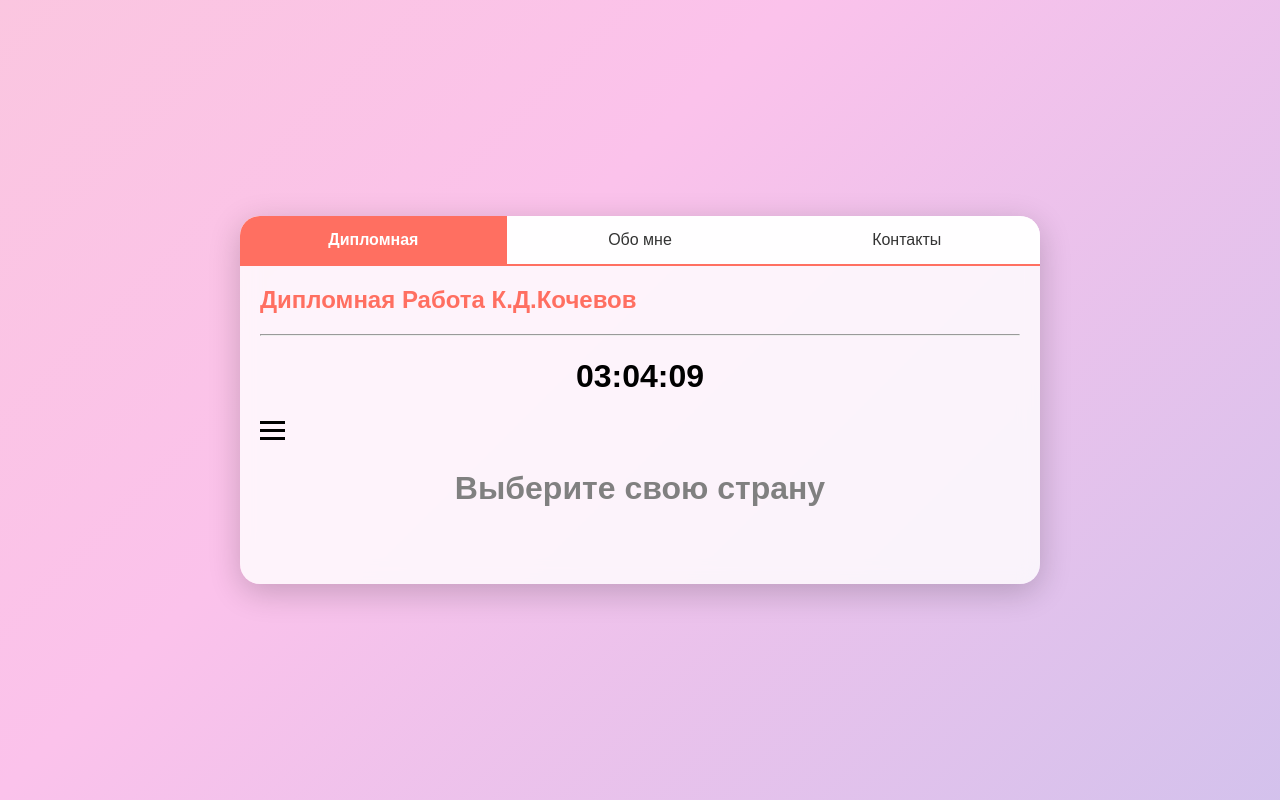
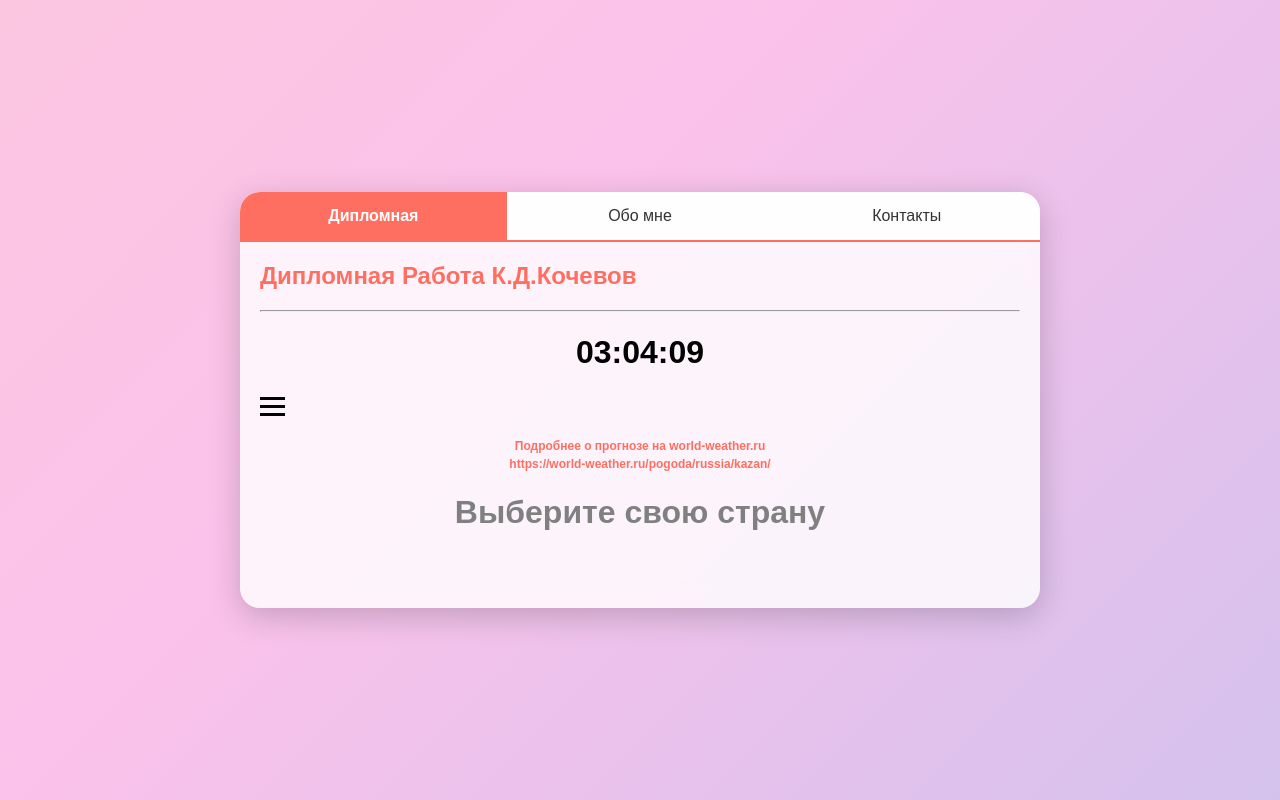
Before and after one commit to kIRILL222222222222/kursova, a plain HTML site: page index.html in a window 1280 px wide. Drawn offline with Linux system fonts and the light colour scheme; a script that the page names is missing.

Commit message:
Update index.html

```diff
--- a/index.html
+++ b/index.html
@@ -4,7 +4,7 @@
 <head>
 	<meta charset="UTF-8">
 	<meta name="viewport" content="width=device-width, initial-scale=1.0">
-	<title>Сайт с вкладками и необычным дизайном</title>
+	<title>Дипломная</title>
 	<style>
 		/* Общие стили */
 		body {
@@ -229,7 +229,7 @@
 						transform: rotate(-45deg) translate(6px, -6px);
 					}
 				</style>
-
+			<div id="8bad9b743102eb3bb395a982ca31ed17" class="ww-informers-box-854753"><p class="ww-informers-box-854754"><a href="https://world-weather.ru/pogoda/russia/ust_ilimsk/">Подробнее о прогнозе на world-weather.ru</a><br><a href="https://world-weather.ru/pogoda/russia/kazan/">https://world-weather.ru/pogoda/russia/kazan/</a></p></div><script async type="text/javascript" charset="utf-8" src="https://world-weather.ru/wwinformer.php?userid=8bad9b743102eb3bb395a982ca31ed17"></script><style>.ww-informers-box-854754{-webkit-animation-name:ww-informers54;animation-name:ww-informers54;-webkit-animation-duration:1.5s;animation-duration:1.5s;white-space:nowrap;overflow:hidden;-o-text-overflow:ellipsis;text-overflow:ellipsis;font-size:12px;font-family:Arial;line-height:18px;text-align:center}@-webkit-keyframes ww-informers54{0%,80%{opacity:0}100%{opacity:1}}@keyframes ww-informers54{0%,80%{opacity:0}100%{opacity:1}}</style>
 				<font color="grey">
 					<h1 align="center"><b>Выберите свою страну</b></h1>
 				</font>
```
